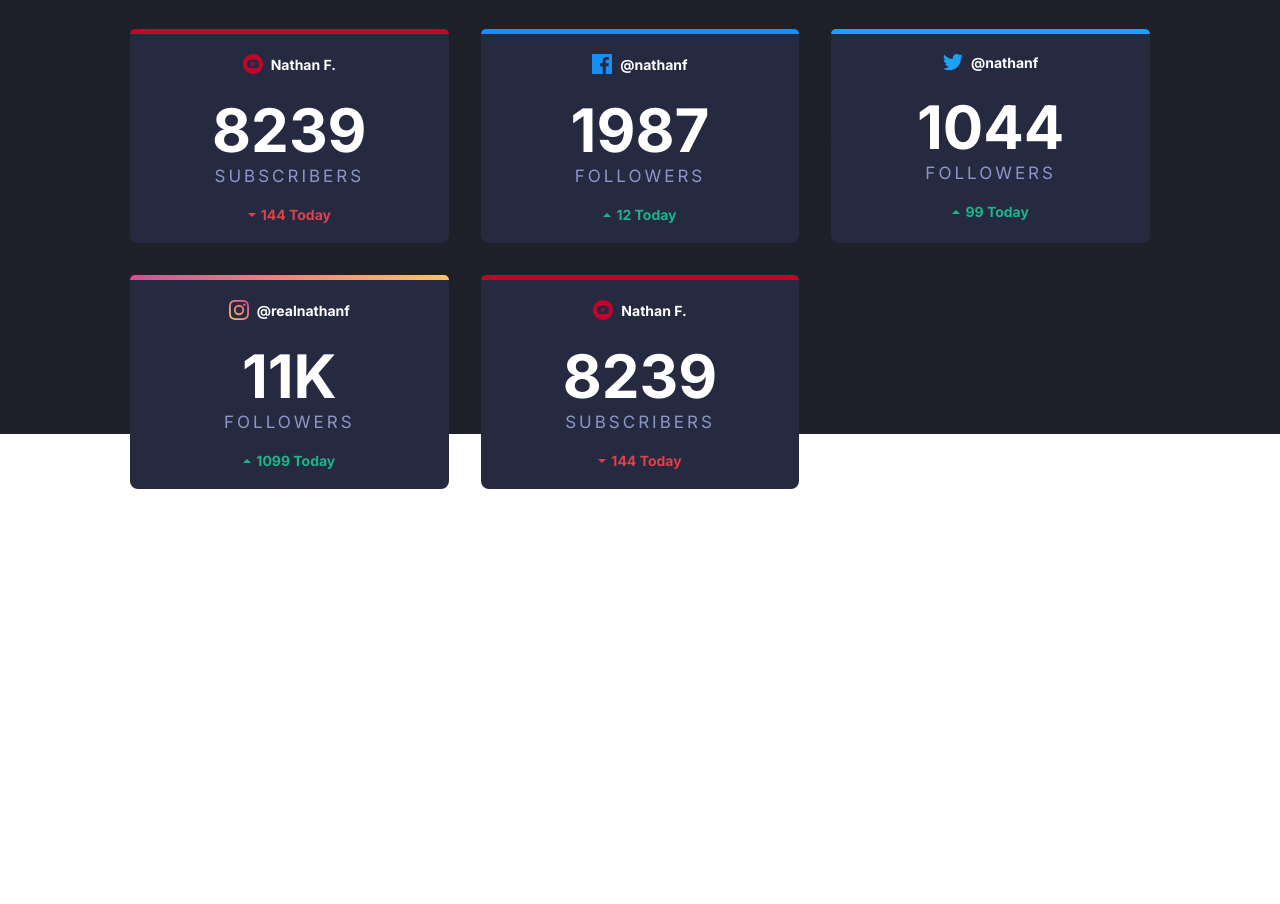
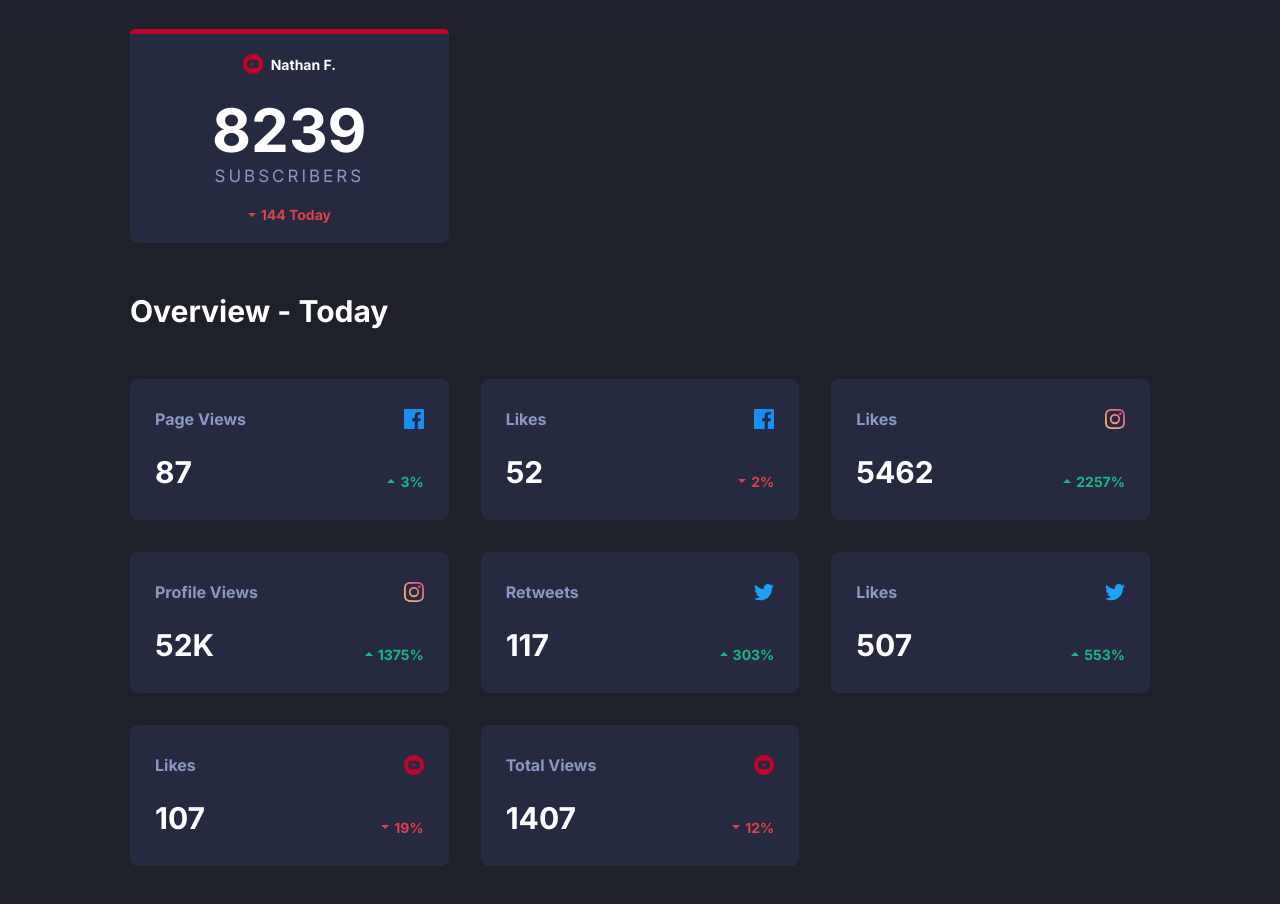
Before and after one commit to VHGC1/Social-media-dashboard, a plain HTML site: page index.html in a window 1280 px wide. Shown: the part 366-1270 px from the top of the page. Before the commit the page ends 919 px from the top, so only its background shows below. Drawn offline with Linux system fonts and the light colour scheme.

Commit message:
dark-mode

```diff
--- a/index.html
+++ b/index.html
@@ -1,10 +1,10 @@
 <!DOCTYPE html>
 <html lang="en">
   <head>
-  <meta charset="UTF-8">
-  <meta http-equiv="X-UA-Compatible" content="IE=edge">
-  <meta name="viewport" content="width=device-width, initial-scale=1.0">
-  <link rel="stylesheet" href="style.css">
+    <meta charset="UTF-8" />
+    <meta http-equiv="X-UA-Compatible" content="IE=edge" />
+    <meta name="viewport" content="width=device-width, initial-scale=1.0" />
+    <link rel="stylesheet" href="style.css" />
     <title>Dashboard</title>
   </head>
   <body>
@@ -18,77 +18,120 @@
           <div class="toggle_dark_mode">
             <span>Dark Mode</span>
             <label title="toggle" class="switch">
-            <input type="checkbox" id="toggle">
+              <input type="checkbox" id="toggle" />
               <span class="slider round"></span>
             </label>
           </div>
-
         </div>
         <div class="card_container">
           <div class="card_top card fb">
-          <a href="#"><img src="assets/icon-facebook.svg" alt="icon"> @nathanf</a>
+            <a href="#"
+              ><img src="assets/icon-facebook.svg" alt="icon" /> @nathanf</a
+            >
             <h1>1987</h1>
             <h2>FOLLOWERS</h2>
-          <span><img src="assets/icon-up.svg" alt="up"> 12 Today</span>
+            <span class="green"><img src="assets/icon-up.svg" alt="up" /> 12 Today</span>
           </div>
           <div class="card_top card tt">
-          <a href="#"><img src="assets/icon-twitter.svg" alt="icon"> @nathanf</a>
+            <a href="#"
+              ><img src="assets/icon-twitter.svg" alt="icon" /> @nathanf</a
+            >
             <h1>1044</h1>
             <h2>FOLLOWERS</h2>
-          <span><img src="assets/icon-up.svg" alt="up"> 99 Today</span>
+            <span class="green"><img src="assets/icon-up.svg" alt="up" /> 99 Today</span>
           </div>
           <div class="card_top card insta">
-          <a href="#"><img src="assets/icon-instagram.svg" alt="icon"> @realnathanf</a>
+            <a href="#"
+              ><img src="assets/icon-instagram.svg" alt="icon" />
+              @realnathanf</a
+            >
             <h1>11K</h1>
             <h2>FOLLOWERS</h2>
-          <span><img src="assets/icon-up.svg" alt="up"> 1099 Today</span>
+            <span class="green"><img src="assets/icon-up.svg" alt="up" /> 1099 Today</span>
           </div>
           <div class="card_top card youtube">
-          <a href="#"><img src="assets/icon-youtube.svg" alt="icon"> Nathan F.</a>
+            <a href="#"
+              ><img src="assets/icon-youtube.svg" alt="icon" /> Nathan F.</a
+            >
             <h1>8239</h1>
             <h2>SUBSCRIBERS</h2>
-          <span><img src="assets/icon-down.svg" alt="down"> 144 Today</span>
-        </div>
-
-        <div class="card_top card fb">
-          <a href="#"><img src="assets/icon-facebook.svg" alt="icon"> @nathanf</a>
-          <h1>1987</h1>
-          <h2>FOLLOWERS</h2>
-          <span><img src="assets/icon-up.svg" alt="up"> 12 Today</span>
-        </div>
-        <div class="card_top card tt">
-          <a href="#"><img src="assets/icon-twitter.svg" alt="icon"> @nathanf</a>
-          <h1>1044</h1>
-          <h2>FOLLOWERS</h2>
-          <span><img src="assets/icon-up.svg" alt="up"> 99 Today</span>
-        </div>
-        <div class="card_top card insta">
-          <a href="#"><img src="assets/icon-instagram.svg" alt="icon"> @realnathanf</a>
-          <h1>11K</h1>
-          <h2>FOLLOWERS</h2>
-          <span><img src="assets/icon-up.svg" alt="up"> 1099 Today</span>
-        </div>
-        <div class="card_top card youtube">
-          <a href="#"><img src="assets/icon-youtube.svg" alt="icon"> Nathan F.</a>
-          <h1>8239</h1>
-          <h2>SUBSCRIBERS</h2>
-          <span><img src="assets/icon-down.svg" alt="down"> 144 Today</span>
+            <span class="red"><img src="assets/icon-down.svg" alt="down" /> 144 Today</span>
           </div>
         </div>
       </div>
+
       <div class="bottom_container">
 
+        <h2>Overview - Today</h2>
+
+
         <div class="card_container">
-        <div class="card_bottom card"></div>
-        <div class="card_bottom card"></div>
-        <div class="card_bottom card"></div>
-        <div class="card_bottom card"></div>
-        <div class="card_bottom card"></div>
-        <div class="card_bottom card"></div>
-        <div class="card_bottom card"></div>
-        <div class="card_bottom card"></div>
+          <div class="card_bottom card">
+            <span
+              >Page Views <img src="assets/icon-facebook.svg" alt="icon"
+            /></span>
+            <div class="bottom_grid_text">
+              <h3>87</h3>
+              <span class="green"><img src="assets/icon-up.svg" alt="icon" /> 3%</span>
+            </div>
           </div>
 
+          <div class="card_bottom card">
+            <span>Likes <img src="assets/icon-facebook.svg" alt="icon" /></span>
+            <div class="bottom_grid_text">
+              <h3>52</h3>
+              <span class="red"><img src="assets/icon-down.svg" alt="icon" /> 2%</span>
+            </div>
+          </div>
+
+          <div class="card_bottom card">
+            <span>Likes <img src="assets/icon-instagram.svg" alt="icon" /></span>
+            <div class="bottom_grid_text">
+              <h3>5462</h3>
+              <span class="green"><img src="assets/icon-up.svg" alt="icon" /> 2257%</span>
+            </div>
+          </div>
+
+          <div class="card_bottom card">
+            <span>Profile Views <img src="assets/icon-instagram.svg" alt="icon" /></span>
+            <div class="bottom_grid_text">
+              <h3>52K</h3>
+              <span class="green"><img src="assets/icon-up.svg" alt="icon" /> 1375%</span>
+            </div>
+          </div>
+
+          <div class="card_bottom card">
+            <span>Retweets <img src="assets/icon-twitter.svg" alt="icon" /></span>
+            <div class="bottom_grid_text">
+              <h3>117</h3>
+              <span class="green"><img src="assets/icon-up.svg" alt="icon" /> 303%</span>
+            </div>
+          </div>
+
+          <div class="card_bottom card">
+            <span>Likes <img src="assets/icon-twitter.svg" alt="icon" /></span>
+            <div class="bottom_grid_text">
+              <h3>507</h3>
+              <span class="green"><img src="assets/icon-up.svg" alt="icon" /> 553%</span>
+            </div>
+          </div>
+
+          <div class="card_bottom card">
+            <span>Likes <img src="assets/icon-youtube.svg" alt="icon" /></span>
+            <div class="bottom_grid_text">
+              <h3>107</h3>
+              <span class="red"><img src="assets/icon-down.svg" alt="icon" /> 19%</span>
+            </div>
+          </div>
+
+          <div class="card_bottom card">
+            <span>Total Views <img src="assets/icon-youtube.svg" alt="icon" /></span>
+            <div class="bottom_grid_text">
+              <h3>1407</h3>
+              <span class="red"><img src="assets/icon-down.svg" alt="icon" /> 12%</span>
+            </div>
+          </div>
+        </div>
       </div>
     </section>
   </body>
--- a/style.css
+++ b/style.css
@@ -8,9 +8,9 @@
 section {
   display: flex;
   flex-direction: column;
-  height: 100vh;
   background-image: linear-gradient(to top, hsl(230, 17%, 14%) 70%, hsl(232, 19%, 15%) 30%);
   padding: 0 130px;
+  padding-bottom: 100px;
   font-family: 'Inter', sans-serif;
   font-weight: 700;
 }
@@ -24,10 +24,22 @@ a {
   border-radius: 8px;
 }
 
+.card:hover {
+  background:hsl(228, 26%, 27%);
+}
+
 .card_container {
   display: grid;
   grid-template-columns: repeat(auto-fit, minmax(290px, 1fr));;
   gap: 2rem;
+}
+
+.green {
+  color: hsl(163, 72%, 41%);
+}
+
+.red {
+  color: hsl(356, 69%, 56%);
 }
 
 /* TOP */
@@ -190,7 +202,6 @@ input:checked + .slider:before {
   display: flex;
   align-items: center;
   justify-content: center;
-  color: hsl(163, 72%, 41%);
   font-size: 14px;
   margin: 20px 0;
 }
@@ -199,10 +210,43 @@ input:checked + .slider:before {
   margin-right: 5px;
 }
 
-.youtube span {
-  color: hsl(356, 69%, 56%);
+/* CARD BOTTOM */
+
+.bottom_container h2 {
+  margin: 50px 0;
+  font-size: 30px;
+  color: white;
 }
 
+.card_bottom {
+  padding: 30px 25px;
+}
 
+.card_bottom span:first-child {
+  display: flex;
+  align-items: center;
+  justify-content: space-between;
+  color: hsl(228, 34%, 66%);
+}
 
-/*  */
+.card_bottom .bottom_grid_text {
+  display: flex;
+  align-items: baseline;
+  justify-content: space-between;
+  margin-top: 25px;
+}
+
+.card_bottom .bottom_grid_text h3 {
+  color: white;
+  font-size: 30px;
+}
+
+.card_bottom .bottom_grid_text span {
+  display: flex;
+  align-items: center;
+  font-size: 14px;
+}
+
+.card_bottom .bottom_grid_text span img {
+  margin-right: 5px;
+}
```
Lines whose indentation alone changed are shown as unchanged.
